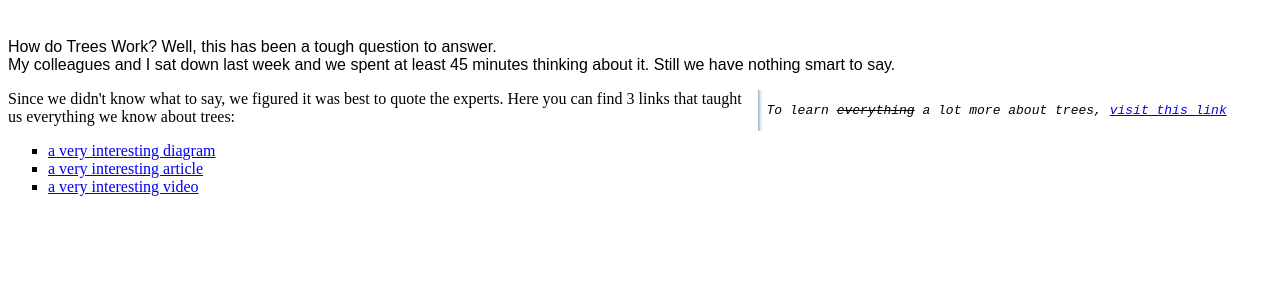
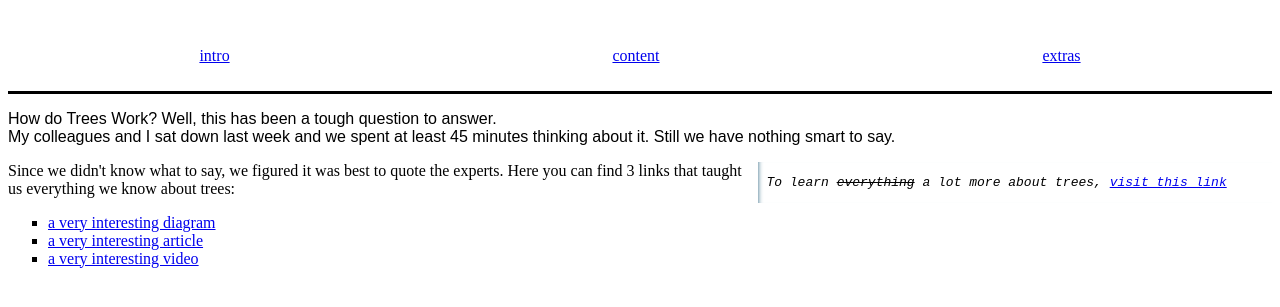
Before and after one commit to lab-antwerp-1/Group1-HTML_CSS, a website: page index.html in a window 1280 px wide. Shown: the part 121-428 px from the top of the page. Drawn offline with Linux system fonts and the light colour scheme.

Commit message:
Update html and css files

```diff
--- a/index.html
+++ b/index.html
@@ -21,9 +21,19 @@
       <img class="bouncy-img" src="./assets/happy-tree.jpg" alt="a smiling tree" />
     </header>
     <!-- **************************************************************** -->
+    <!-- ************************ Navigation bar ************************ -->
+    <nav class="bottom-divider">
+      <div class="spaced-items">
+        <a href="#summary-info">intro</a>
+        <a href="#main-info">content</a>
+        <a href="#extra-info">extras</a>
+      </div>
+    </nav>
+    <!-- **************************************************************** -->
+
+
 
     <!-- paragraph HTML *************************************************** -->
-
     <section id="summary-info">
       <p class="fascinating-words">
         How do Trees Work? Well, this has been a tough question to answer.
--- a/styles/index.css
+++ b/styles/index.css
@@ -23,6 +23,20 @@
 
 /* ******* Styles for the paragraph ************* */
 
+/* ******* CSS for nav_bar ************ */
+.bottom-divider {
+  border-style: none none solid none;
+}
+
+.spaced-items {
+  display: flex;
+  flex-direction: row;
+  align-content: center;
+  justify-content: space-around;
+  padding-top: 2%;
+  padding-bottom: 2%;
+}
+/* ******************** */
 
 /* ******* Styles for the Header************* */
 .centered-items {
@@ -63,3 +77,17 @@
 }
 
 /* ******************** */
+
+
+.bottom-divider {
+  border-style: none none solid none;
+}
+
+.spaced-items {
+  display: flex;
+  flex-direction: row;
+  align-content: center;
+  justify-content: space-around;
+  padding-top: 2%;
+  padding-bottom: 2%;
+}
```
